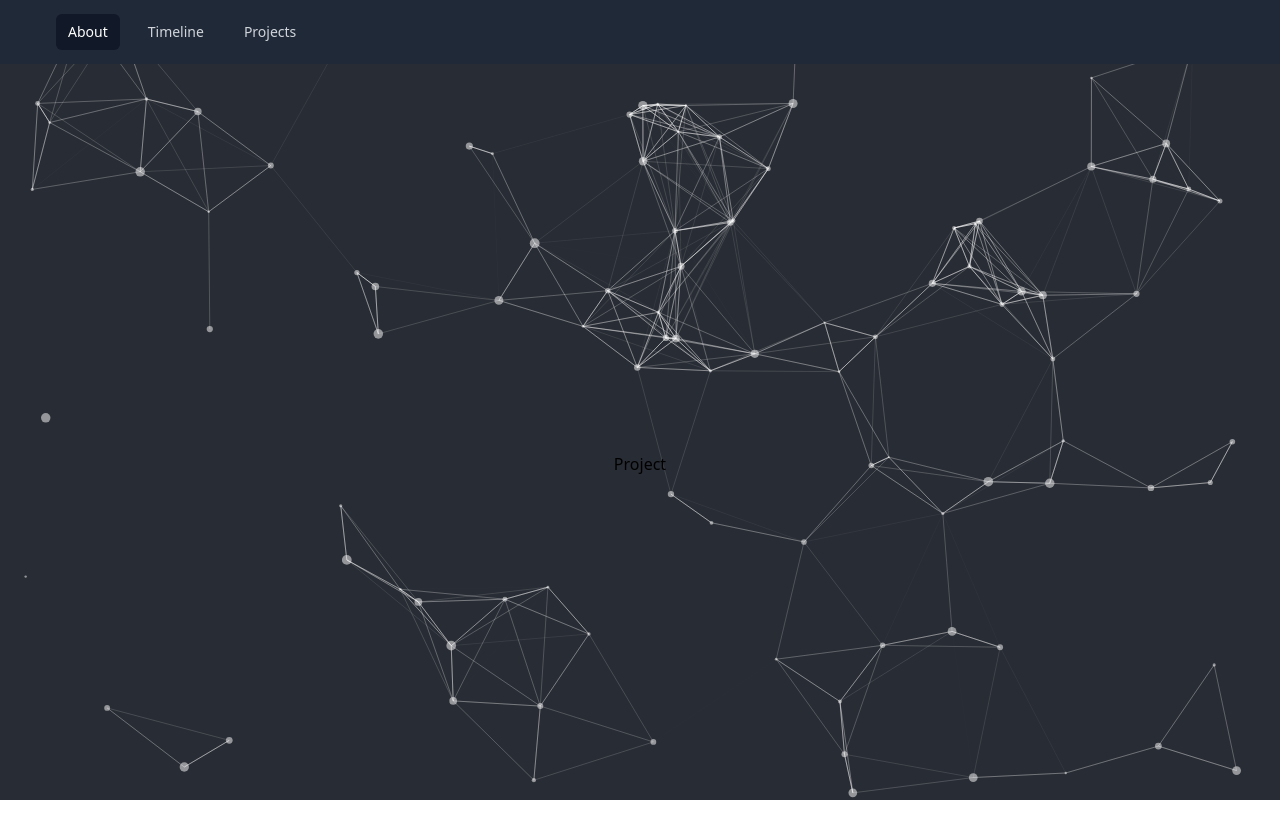
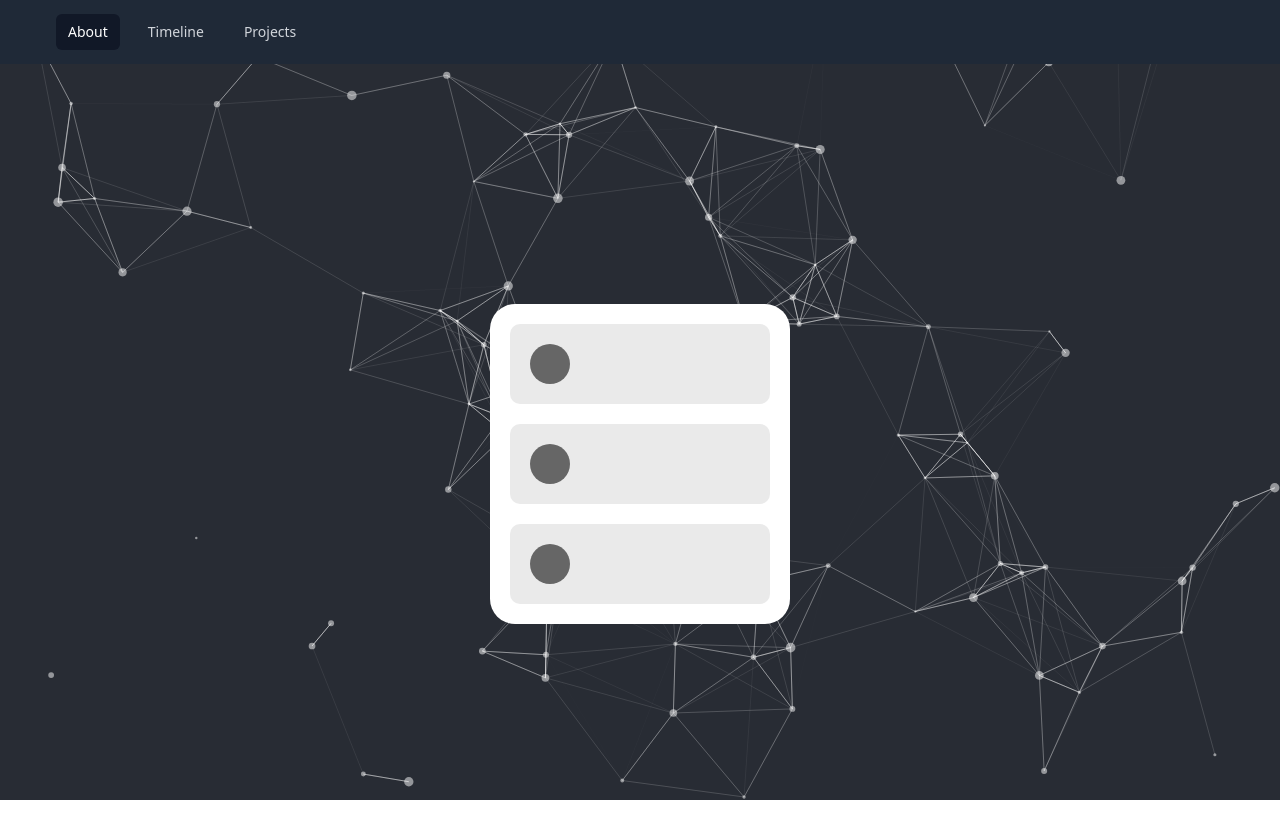
Before and after one commit to ElHombreSinNombre/react-portfolio, a React (Create React App) app: page /projects in a window 1280 px wide. Shown: the top 838 px of the page. Built offline with nearby package versions, Linux system fonts and the light colour scheme.

Commit message:
Added placeholder framer motion components

```diff
--- a/package.json
+++ b/package.json
@@ -12,6 +12,7 @@
     "@types/node": "^15.14.9",
     "@types/react": "^17.0.43",
     "@types/react-dom": "^17.0.14",
+    "framer-motion": "^6.2.9",
     "react": "^18.0.0",
     "react-dom": "^18.0.0",
     "react-router-dom": "^6.3.0",
--- a/src/components/projects.tsx
+++ /dev/null
@@ -1,9 +0,0 @@
-function Projects() {
-    return (
-        <div>
-            Project
-        </div>
-    );
-}
-
-export default Projects;
--- /dev/null
+++ b/src/components/projects/projects.tsx
@@ -0,0 +1,47 @@
+import { useState } from "react";
+import { motion, AnimateSharedLayout, AnimatePresence } from "framer-motion";
+import "./styles.scss";
+
+export default function App() {
+    return (
+        <AnimateSharedLayout>
+            <motion.ul layout initial={{ scale: 0.5, opacity: 0, borderRadius: 25 }} animate={{ scale: 1, opacity: 1 }}
+                transition={{ duration: 0.5 }} exit={{ opacity: 0, scale: 0.5 }}>
+                {items.map(item => (
+                    <Item key={item} />
+                ))}
+            </motion.ul>
+        </AnimateSharedLayout>
+    );
+}
+
+function Item() {
+    const [isOpen, setIsOpen] = useState(false);
+
+    const toggleOpen = () => setIsOpen(!isOpen);
+
+    return (
+        <motion.li layout onClick={toggleOpen} initial={{ borderRadius: 10 }}>
+            <motion.div className="avatar" layout />
+            <AnimatePresence>{isOpen && <Content />}</AnimatePresence>
+        </motion.li>
+    );
+}
+
+function Content() {
+    return (
+        <motion.div
+            layout>
+            <div className="row"></div>
+            <div className="row" />
+            <div className="row" />
+        </motion.div>
+    );
+}
+
+const items = [0, 1, 2];
+
+<style>
+
+
+</style>
--- /dev/null
+++ b/src/components/projects/styles.scss
@@ -0,0 +1,43 @@
+ul,
+li {
+    list-style: none;
+    margin: 0;
+    padding: 0;
+}
+
+ul {
+    width: 300px;
+    display: flex;
+    flex-direction: column;
+    background: white;
+    padding: 20px;
+    border-radius: 25px;
+}
+
+li {
+    background-color: rgba(214, 214, 214, 0.5);
+    border-radius: 10px;
+    padding: 20px;
+    margin-bottom: 20px;
+    overflow: hidden;
+    cursor: pointer;
+}
+
+li:last-child {
+    margin-bottom: 0px;
+}
+
+.avatar {
+    width: 40px;
+    height: 40px;
+    background-color: #666;
+    border-radius: 20px;
+}
+
+.row {
+    width: 100%;
+    height: 8px;
+    background-color: #999;
+    border-radius: 10px;
+    margin-top: 12px;
+}
--- a/src/components/timeline.tsx
+++ b/src/components/timeline.tsx
@@ -1,6 +1,10 @@
+import { motion } from "framer-motion";
+
+
 function Timeline() {
     return (
-    <div className="shadow-lg hover:shadow-2xl duration-200 delay-75 bg-white rounded-sm py-6 pr-6 pl-9">
+        <motion.div initial={{ scale: 0.5, opacity: 0, borderRadius: 25 }} animate={{ scale: 1, opacity: 1 }}
+            transition={{ duration: 0.5 }} exit={{ opacity: 0, scale: 0.5 }} className="shadow-lg hover:shadow-2xl duration-200 delay-75 bg-white rounded-sm py-6 pr-6 pl-9">
         <ol className="relative border-l border-gray-200 dark:border-gray-700">
             <li className="mb-10 ml-6">
                 <span className="flex absolute -left-3 justify-center items-center w-6 h-6 bg-blue-200 rounded-full ring-8 ring-white dark:ring-gray-900 dark:bg-blue-900">
@@ -28,7 +32,7 @@ function Timeline() {
                 <p className="text-base font-normal text-gray-500 dark:text-gray-400">Get started with dozens of web components and interactive elements built on top of Tailwind CSS.</p>
             </li>
         </ol>
-    </div>
+        </motion.div>
     );
 }
 
```
Also changed, not shown: src/index.tsx (+3 -4 lines), src/particles.json (renamed from src/components/particles/particles.json), src/styles.scss (renamed from src/index.scss), 2 other files (tests, documents, lock files or other folders).
